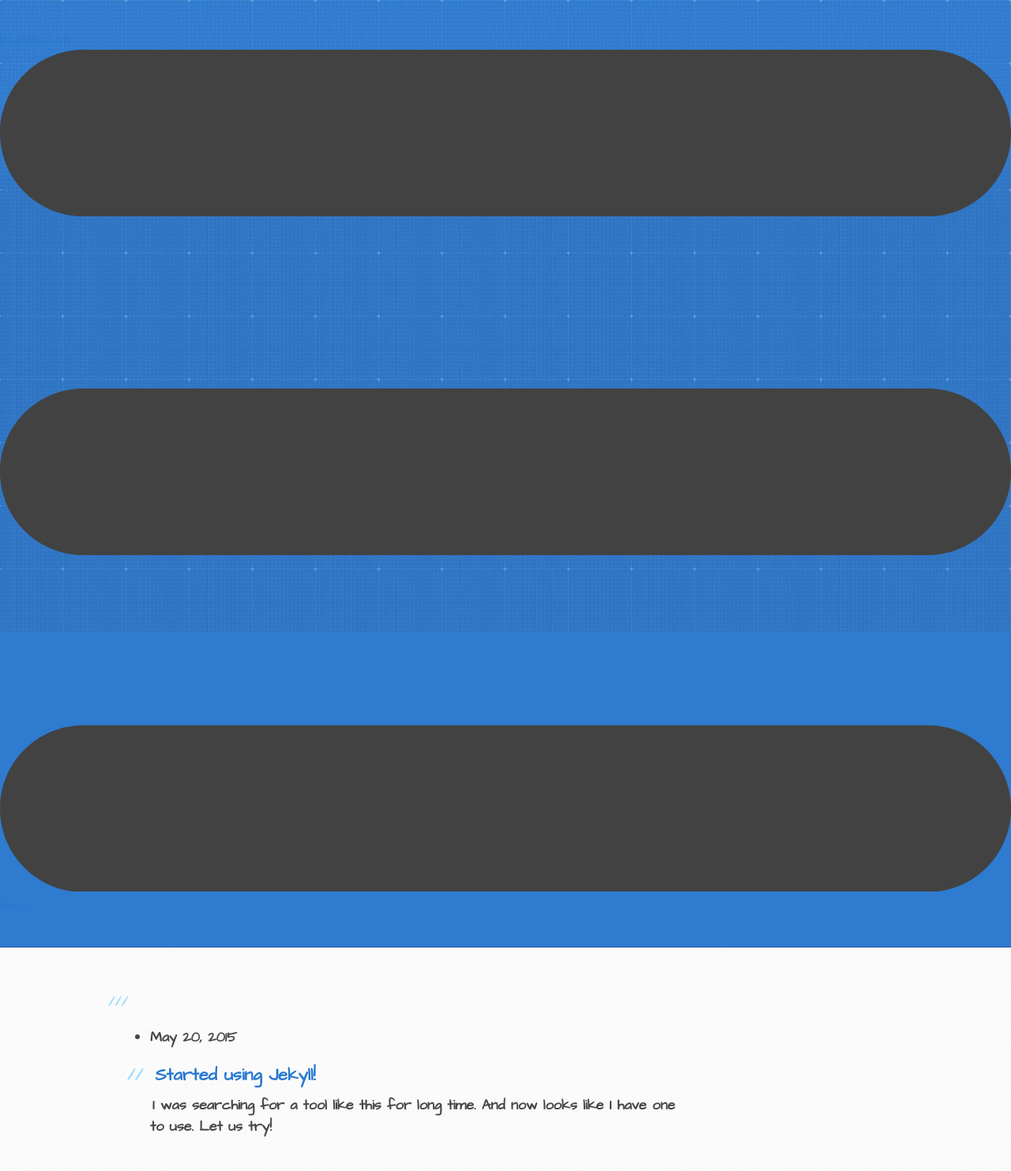
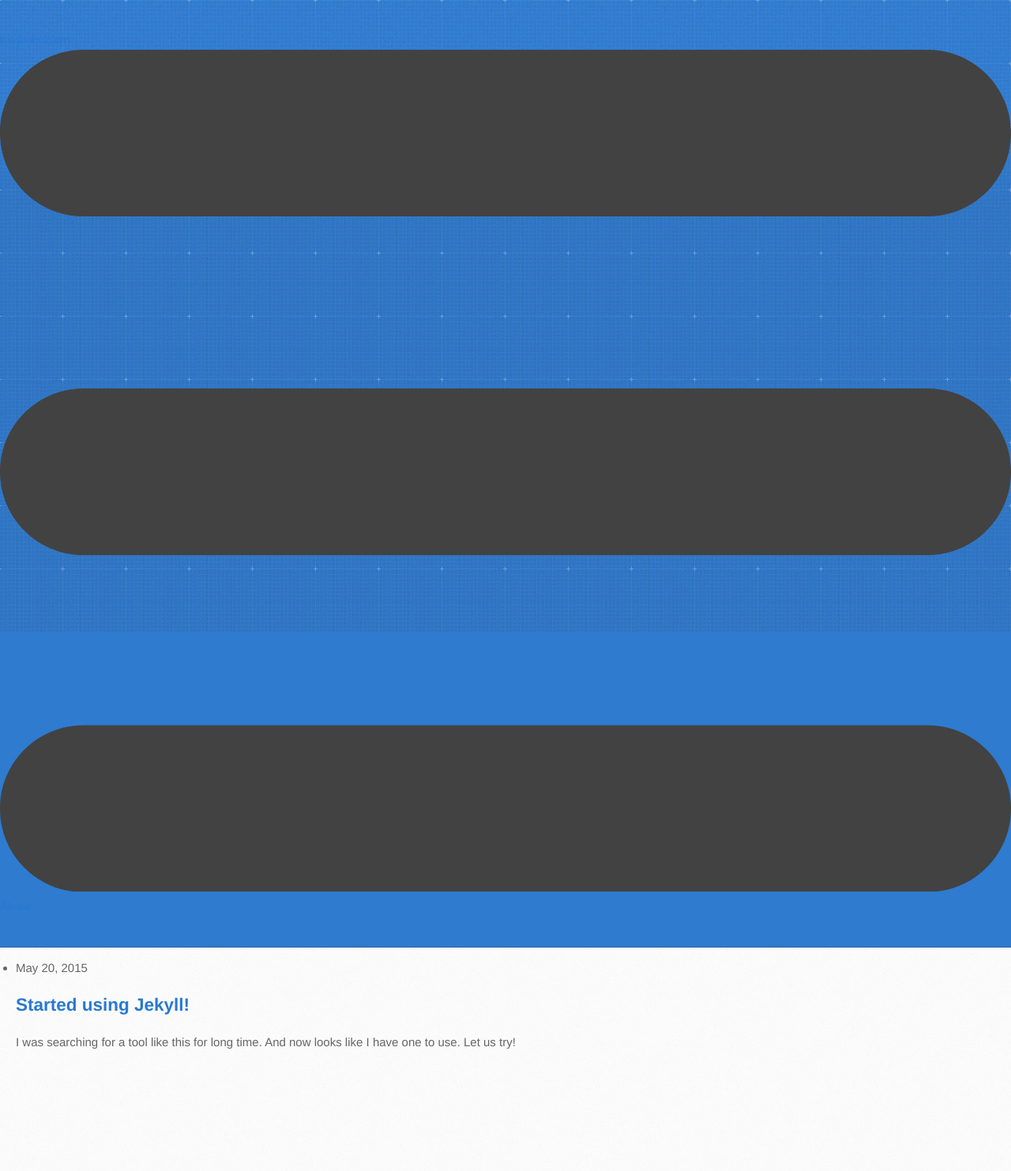
Before and after one commit to ksgbabu/ksgbabu.github.io, a Jekyll site: the page built from index.html, in a window 1280 px wide. Shown: the whole page at 79% size. Built offline with Jekyll 4.4.1, drawn with Linux system fonts in a browser that asks for light colours; after the commit the page ends 1351 px from its top, so only the background shows below that.

Commit message:
style fix in git hub

```diff
--- a/index.html
+++ b/index.html
@@ -1,11 +1,6 @@
 ---
 layout: default
 ---
-
-<div id="content-wrapper">
-  <div class="inner clearfix">
-    <section id="main-content">
-      <h3>
 
 	<div class="home">
 
@@ -21,8 +16,3 @@
 	      </li>
 	    {% endfor %}
 	  </ul>
-
-<!--
-	  <p class="rss-subscribe">subscribe <a href="{{ "/feed.xml" | prepend: site.baseurl }}">via RSS</a></p>
--->
-	</div>
```
